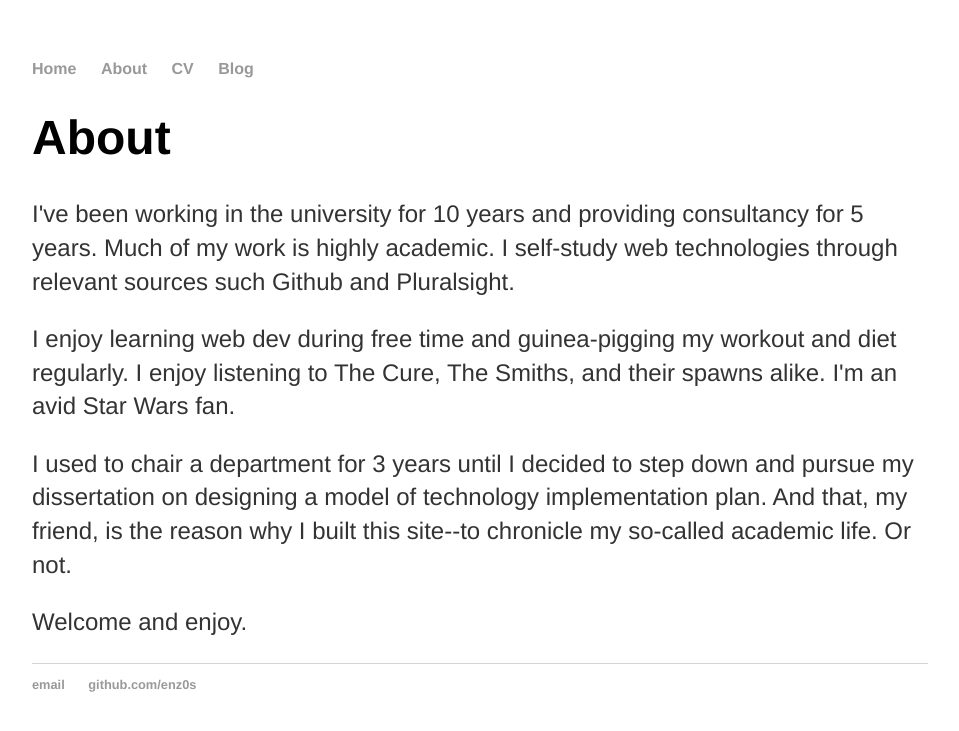
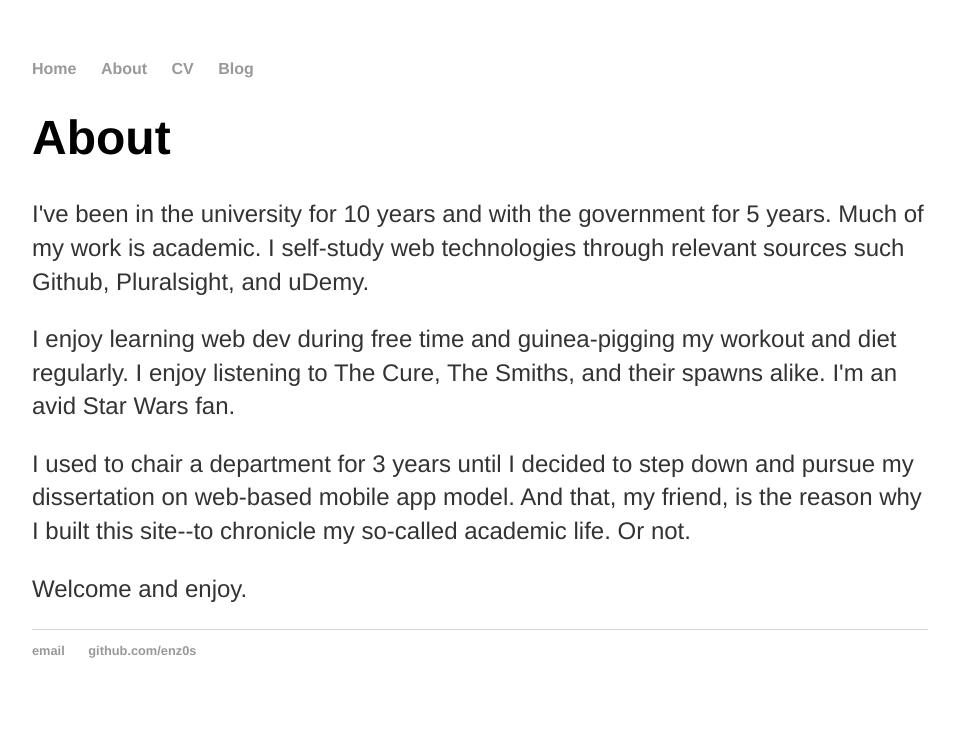
Before and after one commit to lstamaria/lstamaria.github.io, a Jekyll site: the page built from about/index.html, in a window 1280 px wide. Shown: the top 731 px of the page, without its empty margins (160-1119 px from the left). Built offline with Jekyll 4.4.1, drawn with Linux system fonts in a browser that asks for light colours.

Commit message:
Revision as of 16-11-10

```diff
--- a/about/index.html
+++ b/about/index.html
@@ -5,10 +5,10 @@ title: About
 
 <h1>{{ page.title }}</h1>
 
-<p>I've been working in the university for 10 years and providing consultancy for 5 years. Much of my work is highly academic. I self-study web technologies through relevant sources such Github and Pluralsight.</p>
+<p>I've been in the university for 10 years and with the government for 5 years. Much of my work is academic. I self-study web technologies through relevant sources such Github, Pluralsight, and uDemy.</p>
 
 <p>I enjoy learning web dev during free time and guinea-pigging my workout and diet regularly. I enjoy listening to The Cure, The Smiths, and their spawns alike. I'm an avid Star Wars fan. </p>
 
-<p>I used to chair a department for 3 years until I decided to step down and pursue my dissertation on designing a model of technology implementation plan. And that, my friend, is the reason why I built this site--to chronicle my so-called academic life. Or not.</p>
+<p>I used to chair a department for 3 years until I decided to step down and pursue my dissertation on web-based mobile app model. And that, my friend, is the reason why I built this site--to chronicle my so-called academic life. Or not.</p>
 
 <p>Welcome and enjoy.</p>
--- a/index.html
+++ b/index.html
@@ -1,6 +1,6 @@
 ---
 layout: default
-title: Lorenzo Sta. Maria, Teacher
+title: Home
 ---
 <div class="blurb">
   <h1>Hi there, I'm Lorenzo!</h1>
```
Also changed, not shown: 3 other files.
